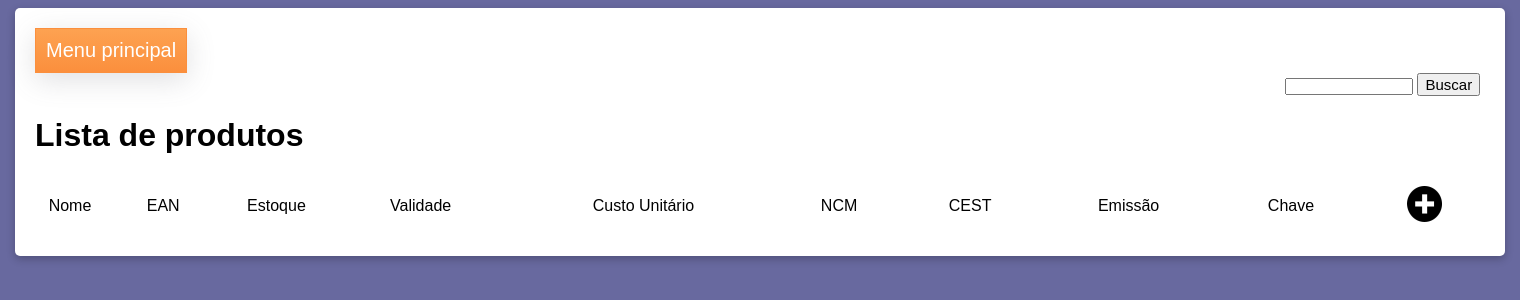
After one commit to Darksuddent/Projeto-Administracao-Estoque, a PHP site: page /produtos.php?c= in a window 1520 px wide. The commit adds this page. Shown: the top 300 px of the page. Run offline with PHP 8.4, Linux system fonts and the light colour scheme; data that the repository does not hold is empty.

Commit message:
Criação da conexão entre lotes e produtos e adição do menu principal

```diff
--- a/apagar.php
+++ b/apagar.php
@@ -1,11 +1,14 @@
 <?php
 require "connect.php";
         $id = intval($_GET['id']);
+        $query = "SELECT ean, chave FROM banco where id = $id";
+        $c = $banco->query($query)->fetch_object()->chave;
+        $ean = $banco->query($query)->fetch_object()->ean;
         $chave = $_GET['c'];
         $query = "DELETE FROM banco WHERE (`id` = '$id')";
         echo $id;
         if($banco->query($query)){
-            header("Location: index.php?c=$chave");
+            header("Location: produtos.php?c=$chave");
             exit();
         }
 
--- /dev/null
+++ b/bibliotecas/botoes.css
@@ -0,0 +1,40 @@
+input.orange {
+    color: white;
+    border: 1px solid #FB8F3D;
+    background: -webkit-linear-gradient(top, #FDA251, #FB8F3D);
+    background: -moz-linear-gradient(top, #FDA251, #FB8F3D);
+    background: -ms-linear-gradient(top, #FDA251, #FB8F3D);
+    font-size: 20px;
+    padding: 10px;
+    margin: 15px;
+    cursor: pointer;
+    box-shadow: rgba(100, 100, 111, 0.2) 0px 7px 29px 0px;
+}
+
+input.orange:hover {
+    border: 1px solid #EB5200;
+    background: -webkit-linear-gradient(top, #FD924C, #F9760B);
+    background: -moz-linear-gradient(top, #FD924C, #F9760B);
+    background: -ms-linear-gradient(top, #FD924C, #F9760B);
+    box-shadow: 0 1px #EFEFEF;
+}
+
+input.orange:active {
+    box-shadow: inset 0 1px 1px rgba(0,0,0,0.3);
+}
+
+div.corpo{
+    border-radius: 5px;
+    background-color: white;
+    width: 800px;
+    font-family: Arial;
+    margin: auto;
+    padding: 20px;
+    text-align: center;
+}
+body{
+    background-color: rgb(104, 105, 159);
+}
+table{
+    text-align:center;
+}
--- a/bibliotecas/cadastro_teste.php
+++ b/bibliotecas/cadastro_teste.php
@@ -15,7 +15,7 @@ if (!$xml) {
 $children = $xml->children();
 
 $data = array();
-$prod = $_POST['produtos'];
+$prod = $_POST['produtos.php'];
 $i = 0;
 /*while($i < max($children->NFe->infNFe->det->prod[])){
     $nome = $data['xProd'] = (strval($children->NFe->infNFe->det->prod[$i]->xProd));
@@ -36,7 +36,7 @@ $i = 0;
 
     $i = 0;
     echo "<form action:'dados.php' method='post'><center><fieldset style='width: 800px; text-align: left; margin-left: 50px;'>
-        <legend>Quais produtos serão cadastrados?</legend>";
+        <legend>Quais produtos.php serão cadastrados?</legend>";
 while(true){
 
     $n[$i] = $data['xProd'] = (strval($children->NFe->infNFe->det[$i]->prod->xProd)) ?? null;
@@ -67,7 +67,7 @@ while(true){
           <input type='hidden' value='$ncm' name='ncm'>
           <input type='hidden' value='$cest' name='cest'>
           <input type='hidden' value='$emis' name='emis'>
-          <input type='checkbox' id='$nome' name='produtos' value='$nome' checked>
+          <input type='checkbox' id='$nome' name='produtos.php' value='$nome' checked>
           <label for='$nome'>$nome</label>
         </div>
     ";
--- a/bibliotecas/editar.php
+++ b/bibliotecas/editar.php
@@ -10,13 +10,14 @@ $estoque = $_POST['estoque'] ?? null;
 $validade = $_POST['validade'] ?? null;
 $ncm = $_POST['ncm'] ?? null;
 $cest = $_POST['cest'] ?? null;
+$emissao = $_POST['emissao'] ?? null;
 
 if(empty($nome) || empty($ean)){
     echo "<script>alert('Variáveis não podem ser vazias.')</script>";
 }else{
-    $query = "UPDATE teste.banco SET nome = '$nome', ean = '$ean', tipo = '$tipo', ncm = '$ncm', cest = '$cest', estoque = '$estoque', validade = '$validade', custo = '$custo' WHERE id = '$id';";
+    $query = "UPDATE teste.banco SET nome = '$nome', ean = '$ean', tipo = '$tipo', ncm = '$ncm', cest = '$cest', estoque = '$estoque', validade = '$validade', custo = '$custo', emissao='$emissao' WHERE id = '$id';";
     if($banco->query($query)){
-        header("Location: ../index.php?c=$chave");
+        header("Location: ../produtos.php?c=$chave");
         exit();
     }
     else{
--- a/bibliotecas/funcoes.php
+++ b/bibliotecas/funcoes.php
@@ -1,3 +1,4 @@
+<link rel="stylesheet" href="bibliotecas/botoes.css">
 <?php
 function thumb($foto) {
     $arquivo = "$foto";
@@ -7,3 +8,10 @@ function thumb($foto) {
         return $arquivo;
     }
 }
+function buscar($pag){
+    echo "<form action='$pag.php' method='get'>
+    <a href='index.php'><input style='width:auto; margin:0px; padding:10px; cursor: pointer;' type='button' class='orange' value='Menu principal' ></a>
+    <input type='text' name='c' style='font-size: 10px; margin-left: 1250px; width: 120px;'>
+    <input type='submit' value='Buscar' style='width: auto;'>
+    </form>";
+}
--- a/bibliotecas/style.css
+++ b/bibliotecas/style.css
@@ -5,14 +5,16 @@ div.corpo{
     font-family: Arial;
     margin: auto;
     padding: 20px;
+    box-shadow: rgba(0, 0, 0, 0.24) 0px 3px 8px;
 }
 div.tabela{
     border-radius: 5px;
     background-color: white;
-    width: 1200px;
+    width: 1450px;
     font-family: Arial;
     margin: auto;
     padding: 20px;
+    box-shadow: rgba(0, 0, 0, 0.24) 0px 3px 8px;
 }
 input{
     width: 45px;
--- /dev/null
+++ b/produtos.php
@@ -0,0 +1,84 @@
+<!DOCTYPE html>
+<html lang="pt-br">
+<head>
+    <?php
+    require_once "connect.php";
+    require_once "bibliotecas/funcoes.php";
+    ?>
+    <meta charset="UTF-8">
+    <link rel="stylesheet" href="bibliotecas/style.css">
+    <title>Tabela teste</title>
+    <?php
+        $editar = $_GET['edit'];
+        $chave = $_GET['c'];
+        ?>
+</head>
+<body>
+    <div class='tabela'>
+        <?php buscar('produtos');?>
+        <table class='resultado'>
+        <?php
+        if(is_null($chave) || empty($chave)){
+            echo "<h1>Lista de produtos</h1>";
+        }else{
+            echo "<h1>Lista de produtos</h1> <h4>(Visão Geral)</h4>";
+        }
+        ?>
+        <tr><td>Nome<td>EAN<td>Estoque <td>Validade <td> Custo Unitário <td>NCM<td>CEST<td>Emissão<td>Chave<td> <a href='adicionar.php'><img src='bibliotecas/imagens/adicionar.png'></a>
+        <?php
+        if(is_null($chave) || empty($chave)){
+            $query = "SELECT * from vw_tabela order by nome";
+        }else{
+            $query = "SELECT * FROM banco where nome like '%$chave%' OR ean like '%$chave%' OR emissao like '%$chave%' OR chave like '%$chave%' order by nome;";
+        }
+        if($editar==0){
+        if($result = $banco->query($query)){
+            while($obj = $result->fetch_object()){
+                    echo "<tr>
+                    <td> $obj->nome
+                    <td> $obj->ean
+                    <td> $obj->estoque
+                    <br> <a href='bibliotecas/edit_estoque.php?add=1&sub=0&ean=$obj->id&e=$obj->estoque&c=$chave'>
+                    <img src='bibliotecas/imagens/adicionar.png' class='supermini' name='adiconar'></a>
+                    <a href='bibliotecas/edit_estoque.php?add=0&sub=1&ean=$obj->id&e=$obj->estoque&c=$chave'>
+                    <img src='bibliotecas/imagens/subtrair.png' class='supermini' name='subtrair'></a>
+                        </a>
+                    <td> $obj->validade
+                    <td> R$$obj->custo
+                    <td>$obj->ncm
+                    <td> $obj->cest
+                    <td> $obj->emissao
+                    <td> $obj->chave
+                    <td> <a href='produtos.php?edit=1&id=$obj->id&c=$chave'><img src='bibliotecas/imagens/editar.png' class='supermini'></a><br><a href='confirmacao.php?id=$obj->id&c=$chave'><img src='bibliotecas/imagens/apagar.png'  style='padding-top: 5px;'class='supermini'></a>";
+                }
+            }
+        }else{
+            if($result = $banco->query($query)){
+                while($obj = $result->fetch_object()){
+                    $imagem = thumb($obj->imagem);
+                    if($_GET['id'] == $obj->id){
+                        echo
+                        "<form action='bibliotecas/editar.php' method='post'><tr>
+                        <input type='hidden' name='id' value='$obj->id'>
+                        <input type='hidden' name='c' value='$chave'>
+                        <td> <input name = 'nome' style='width: 100px;' class='nome' type='text' value='$obj->nome'>
+                        <td> <input type='text' name='ean' style='margin-left: 20px;'class='ean' value='$obj->ean'>
+                        <td> <input name='estoque' class='estoque' type='text' value='$obj->estoque'>
+                        <td> <input type='text' name='validade' value='$obj->validade'>
+                        <td> <input type='text' name='custo' value='$obj->custo'>
+                        <td> <input type='text' style='width: 70px;' name='ncm' value='$obj->ncm'>
+                        <td> <input type='text' style='width: 60px;' name='cest' value='$obj->cest'>
+                        <td> <input type='text' style='width: 60px;' name='emissao' value='$obj->emissao'>
+                        <td> <input type='text' style='width: 60px;' name='chave' value='$obj->chave' readonly>
+                        <td> <input type='image' src='bibliotecas/imagens/editar.png' class='supermini' formmethod='post'> <br><a href='confirmacao.php?id=$obj->id&c=$chave'><img src='bibliotecas/imagens/apagar.png' style='padding-top: 5px;'class='supermini' ></a>";
+                    }else{
+                        echo "<tr><td> $obj->nome <td> $obj->ean <td> $obj->estoque <br> <a href='bibliotecas/edit_estoque.php?add=1&sub=0&ean=$obj->id&e=$obj->estoque&c=$chave'><img src='bibliotecas/imagens/adicionar.png' class='supermini' name='adiconar'></a> <a href='bibliotecas/edit_estoque.php?add=0&sub=1&ean=$obj->id&e=$obj->estoque&c=$chave'><img src='bibliotecas/imagens/subtrair.png' class='supermini' name='subtrair'></a> <td> $obj->validade <td> $obj->custo <td>$obj->ncm <td> $obj->cest <td>$obj->emissao<td>$obj->chave <td><a href='produtos.php?edit=1&id=$obj->id'><img src='bibliotecas/imagens/editar.png' class='supermini'></a><br><a href='confirmacao.php?id=$obj->id&c=$chave'><img src='bibliotecas/imagens/apagar.png' style='padding-top: 5px;'class='supermini' ></a>";
+                    }
+                }
+            }
+        }
+        ?>
+        </table>
+    </div>
+</body>
+</html>
```
Also changed, not shown: adicionar_antigo.php (deleted, +0 -33 lines), bibliotecas/cadastro.php (+7 -29 lines), bibliotecas/dados.php (+6 -4 lines), bibliotecas/edit_estoque.php (+14 -9 lines), index.php (+21 -68 lines), lotes.php (added, +41 -0 lines), bibliotecas/imagens/redirecionar.png (added), geradores/links.php (added), geradores/margem.php (added).
